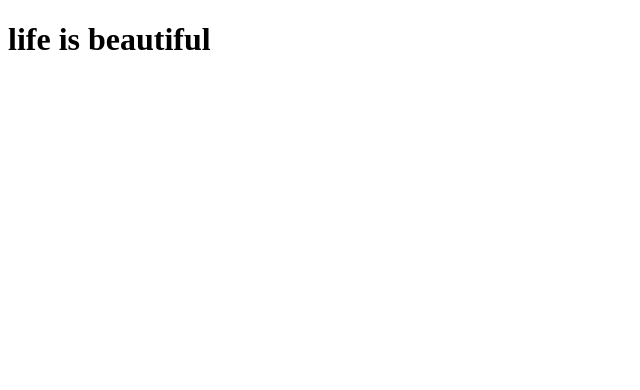
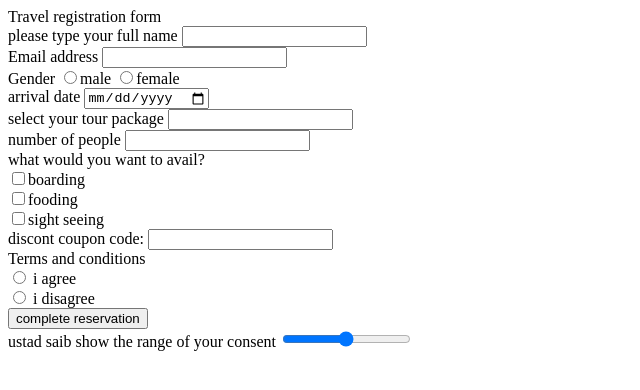
Before and after one commit to Faiza2703/registration-form, a plain HTML site: page index.html in a window 1280 px wide. Shown: the whole page, without its empty margins (0-640 px from the left). Drawn offline with Linux system fonts and the light colour scheme.

Commit message:
Add registration form

```diff
--- a/index.html
+++ b/index.html
@@ -7,6 +7,51 @@
     <title>Document</title>
 </head>
 <body>
-  <h1>life is beautiful</h1>
-</body>
-</html>
+  <div>Travel registration form </form></div>
+
+  <label for="name"></label>please type your full name
+  <input type="placeholder">
+  <div>
+  <label for="email"></label> Email address
+<input type="email" name="email address" id="">
+<div>
+    <label for="Gender">Gender</label>
+    <input type="radio" name="gender">male
+    <input type="radio" name="gender">female
+    <div>
+    <label for="arrival date"></label>arrival date
+     <input type="date">
+    <div>
+      <label for="tour package"></label> select your tour package
+    <input type="tel" name="goa" id="">
+
+    <div>
+
+  <label for="text"></label>number of people
+    <input type="number">
+    <div>
+      <label for="avail"></label> what would you want to avail?
+      <div>
+      <input type="checkbox" name="boarding" id="">boarding
+      <div>
+      <input type="checkbox" name="fooding" id="">fooding
+      <div>
+      <input type="checkbox" name="sight seeing" id="">sight seeing
+    </div>
+
+
+</div>
+<label for="discount code "></label>discont coupon code:
+<input type="text">
+<div>
+  <label for="terms and conditions"></label>Terms and conditions
+  <div></div>
+  <input type="radio" name="terms"> i agree
+  <div></div>
+  <input type="radio"name="terms"> i disagree
+</div>
+<label for="end"></label>
+<input type="button" value="complete reservation">
+<div></div>
+<label for=" satsifaction"></label> ustad saib show the range of your consent
+<input type="range" name="consent" id="">
```
